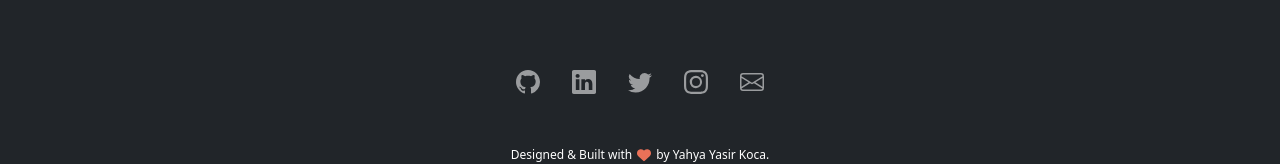
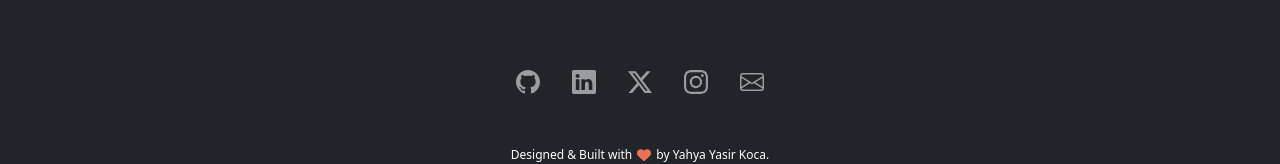
Before and after one commit to yykoca/yykoca.github.io, a React (Create React App) app: page / in a window 1280 px wide. Shown: the part 4257-4421 px from the top of the page. Built offline with nearby package versions, Linux system fonts and the light colour scheme.

Commit message:
Update x logo

```diff
--- a/src/components/Footer.jsx
+++ b/src/components/Footer.jsx
@@ -1,6 +1,6 @@
 import React from 'react'
 import { Navbar, Container, Nav, Image } from "react-bootstrap";
-import { Github, Instagram, Linkedin, Twitter, Envelope } from "react-bootstrap-icons";
+import { Github, Instagram, Linkedin, TwitterX, Envelope  } from "react-bootstrap-icons";
 
 function Footer() {
     return (
@@ -9,7 +9,7 @@ function Footer() {
                 <Nav className="d-flex flex-row mx-auto">
                     <Nav.Link className="px-3" href="https://github.com/yykoca"><Github /></Nav.Link>
                     <Nav.Link className="px-3" href="https://www.linkedin.com/in/yykoca"><Linkedin /></Nav.Link>
-                    <Nav.Link className="px-3" href="http://twitter.com/yhysrkc"><Twitter /></Nav.Link>
+                    <Nav.Link className="px-3" href="http://x.com/yhysrkc"><TwitterX /></Nav.Link>
                     <Nav.Link className="px-3" href="https://instagram.com/yhysrkc"><Instagram /></Nav.Link>
                     <Nav.Link className="px-3" href="mailto:yykoca.08@gmail.com"><Envelope /></Nav.Link>
                 </Nav>
```
